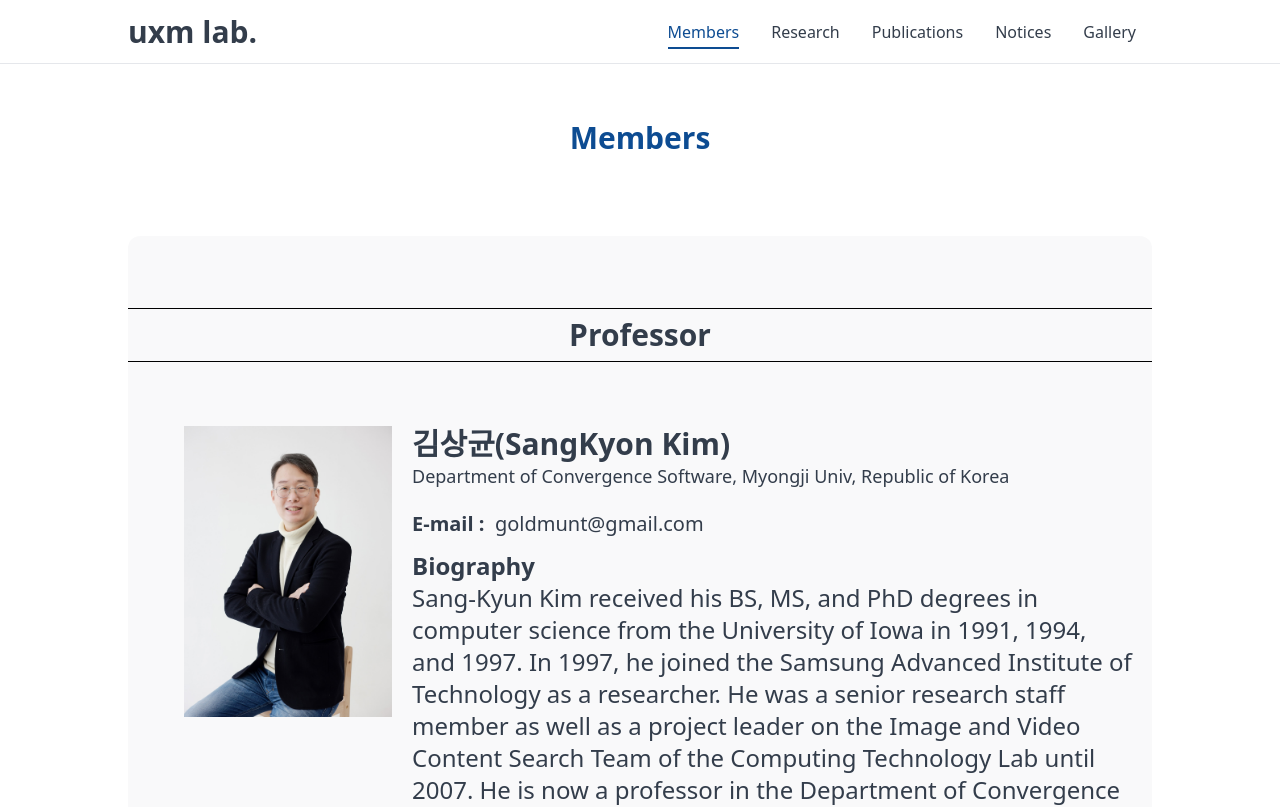
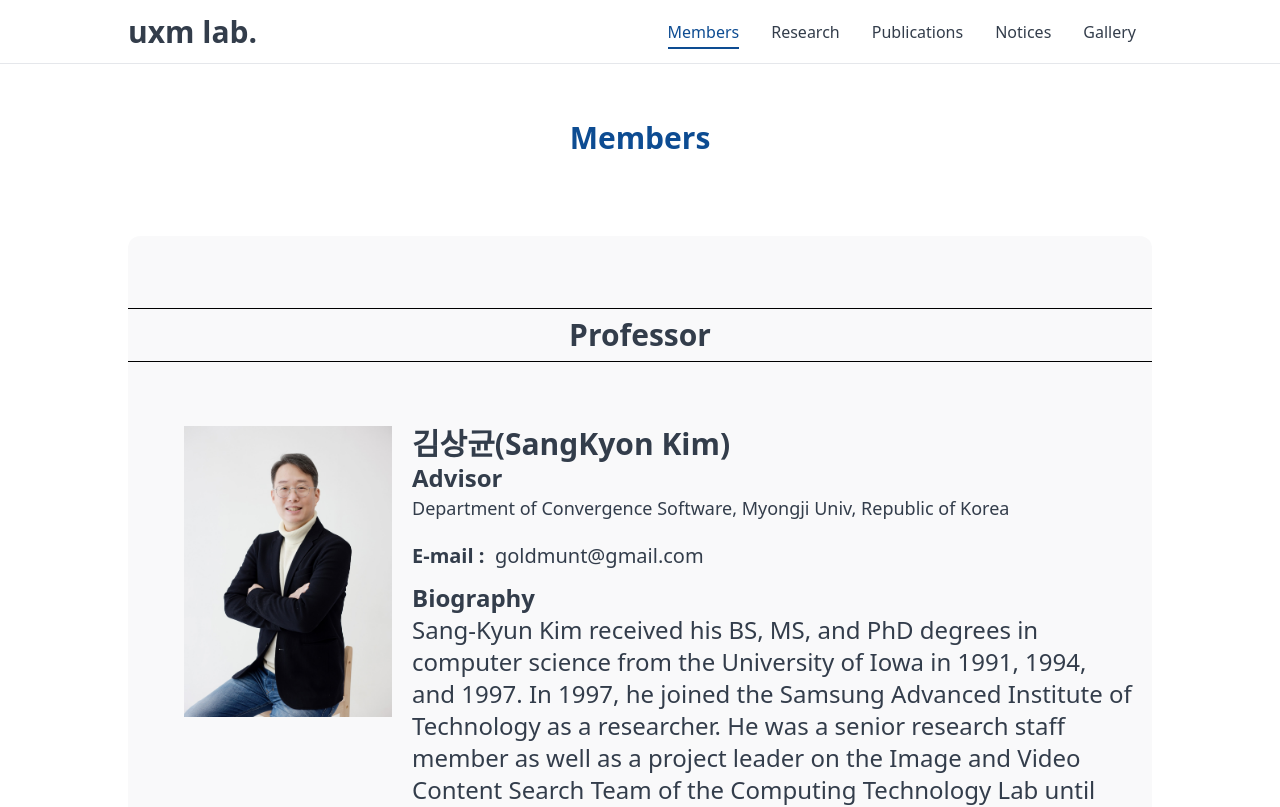
Before and after one commit to UXMUnderGraduate/UXM-Lab-FE, a Next.js app in the folder Next_v1/: page /members in a window 1280 px wide. Shown: the top 807 px of the page. Built offline with nearby package versions, Linux system fonts and the light colour scheme.

Commit message:
Chore : dummy 수정

```diff
--- a/Next_v1/src/components/members/CardItemv2.tsx
+++ b/Next_v1/src/components/members/CardItemv2.tsx
@@ -7,13 +7,12 @@ interface CardItemv2Props {
   nameKr: string;
   nameEn?: string;
   email?: string;
-  position?: string;
+  degree?: string;
   affiliation?: string;
   isAlumni?: boolean;
   researchField?: string;
-  degree?: string;
   else?: string;
-  companyAndDepartment?: string;
+  company?: string;
 }
 
 const CardItemv2: FC<CardItemv2Props> = (props) => {
@@ -22,7 +21,7 @@ const CardItemv2: FC<CardItemv2Props> = (props) => {
       {props.img && <Image src={props.img} alt={props.nameKr} width={500} height={500} className="w-full  sm:w-52 sm:h-full" />}
       <div className="sm:pl-5 sm:pt-0 pt-3">
         <h1 className="font-black text-xl sm:text-3xl">{props.nameKr + '(' + props.nameEn + ')'}</h1>
-        <h2 className="font-bold sm:text-2xl">{props.position}</h2>
+        <h2 className="font-bold sm:text-2xl">{props.degree}</h2>
         <h4 className=" font-medium sm:mb-5 sm:text-lg">{props.affiliation}</h4>
         <div className="flex">
           <span className="font-bold sm:text-xl">E-mail : &nbsp;</span>
@@ -38,11 +37,11 @@ const CardItemv2: FC<CardItemv2Props> = (props) => {
             </span>
           </div>
         )}
-        {props.companyAndDepartment && (
+        {props.company && (
           <div className="flex">
             <span className="font-bold sm:text-xl">Company : &nbsp;</span>
             <span>
-              <h4 className=" font-medium sm:text-xl">{props.companyAndDepartment}</h4>
+              <h4 className=" font-medium sm:text-xl">{props.company}</h4>
             </span>
           </div>
         )}
```
